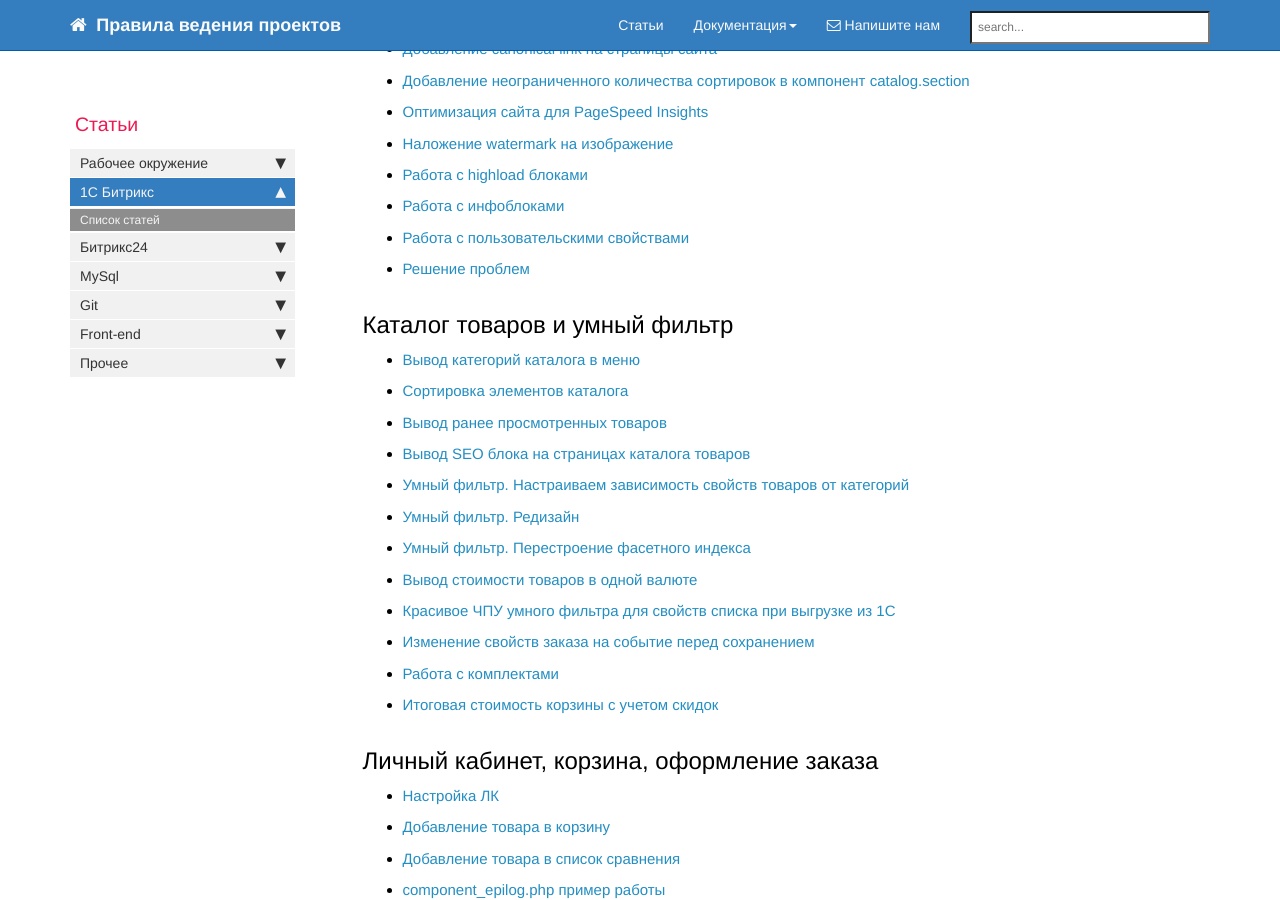
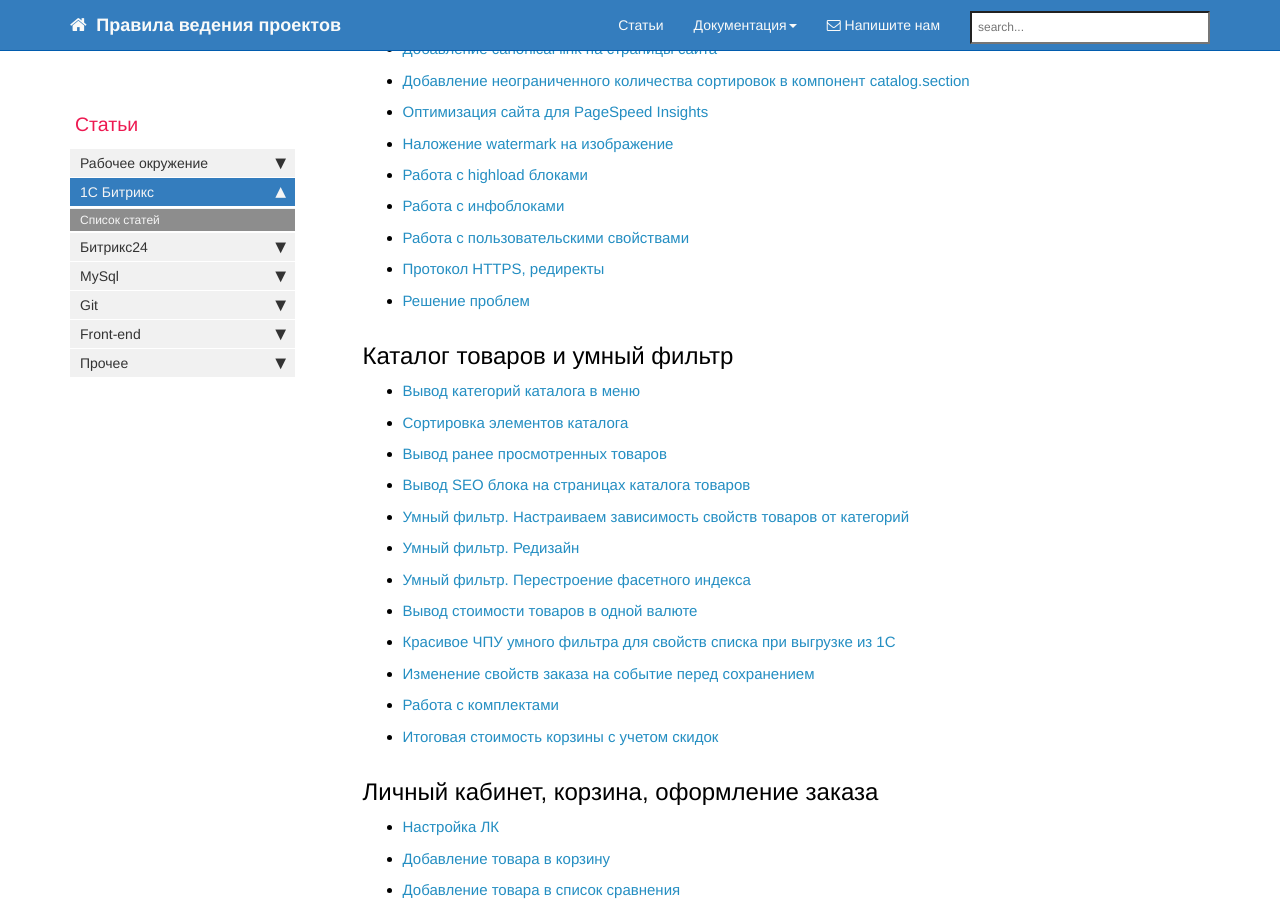
Before and after one commit to gdecider/gdecider.github.io, a Jekyll site: the page built from pages/articles/articles-g-cms-bitrix.md, in a window 1280 px wide and 900 px high, scrolled down 907 px. Built offline with Jekyll 4.4.1, drawn with Linux system fonts in a browser that asks for light colours; nearby versions of some CDN libraries; comment, search, counter and statistics services are not loaded.

Commit message:
Update articles-g-cms-bitrix.md

```diff
--- a/pages/articles/articles-g-cms-bitrix.md
+++ b/pages/articles/articles-g-cms-bitrix.md
@@ -36,6 +36,7 @@ toc: false
 * [Работа с highload блоками](/articles-bx-highload-block-examples.html)
 * [Работа с инфоблоками](/articles-bx-iblock-examples.html)
 * [Работа с пользовательскими свойствами](/articles-bx-uf-properties.html)
+* [Протокол HTTPS, редиректы](/articles-https.html)
 * [Решение проблем](/articles_bx_problems.html)
 
 ## Каталог товаров и умный фильтр
```
